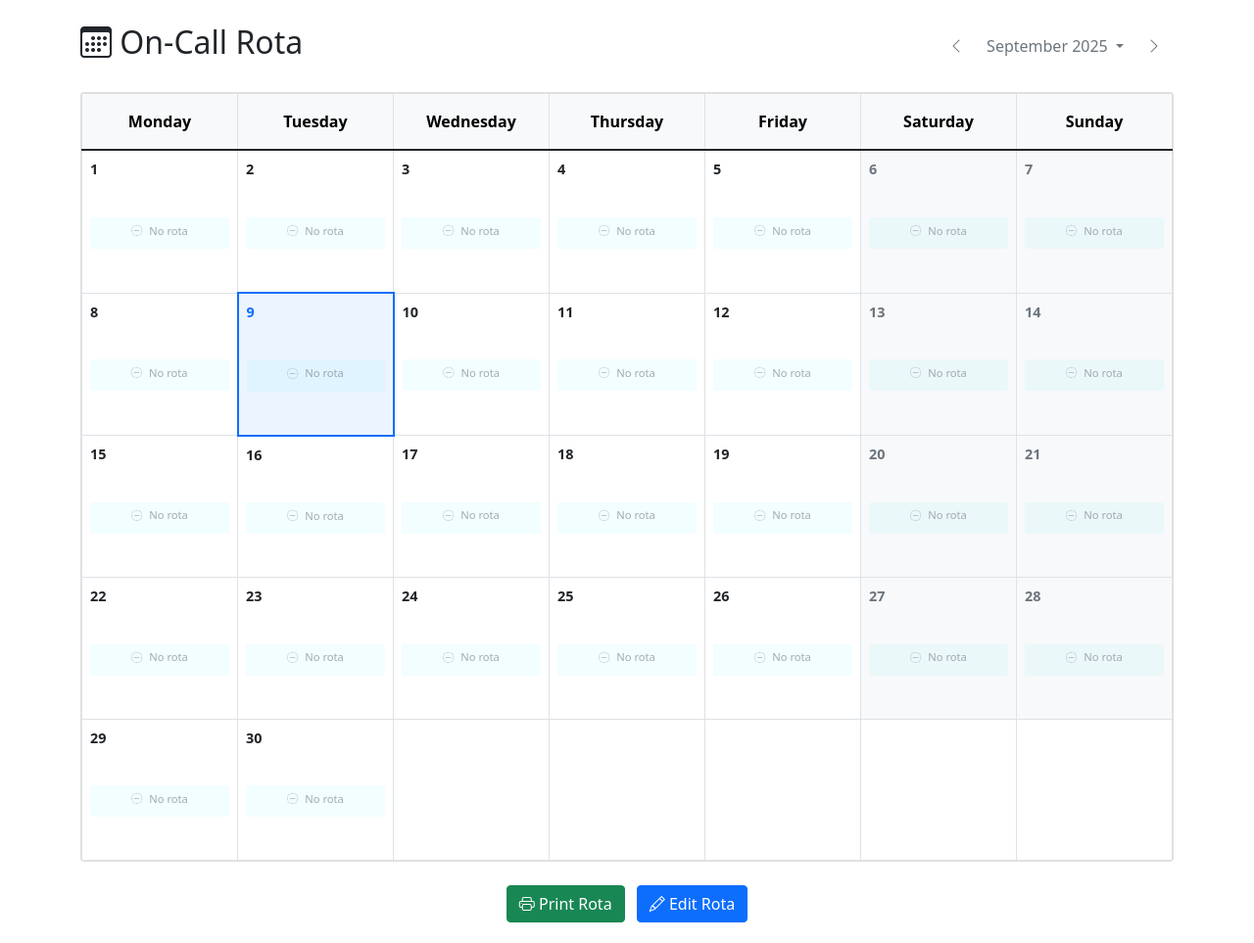
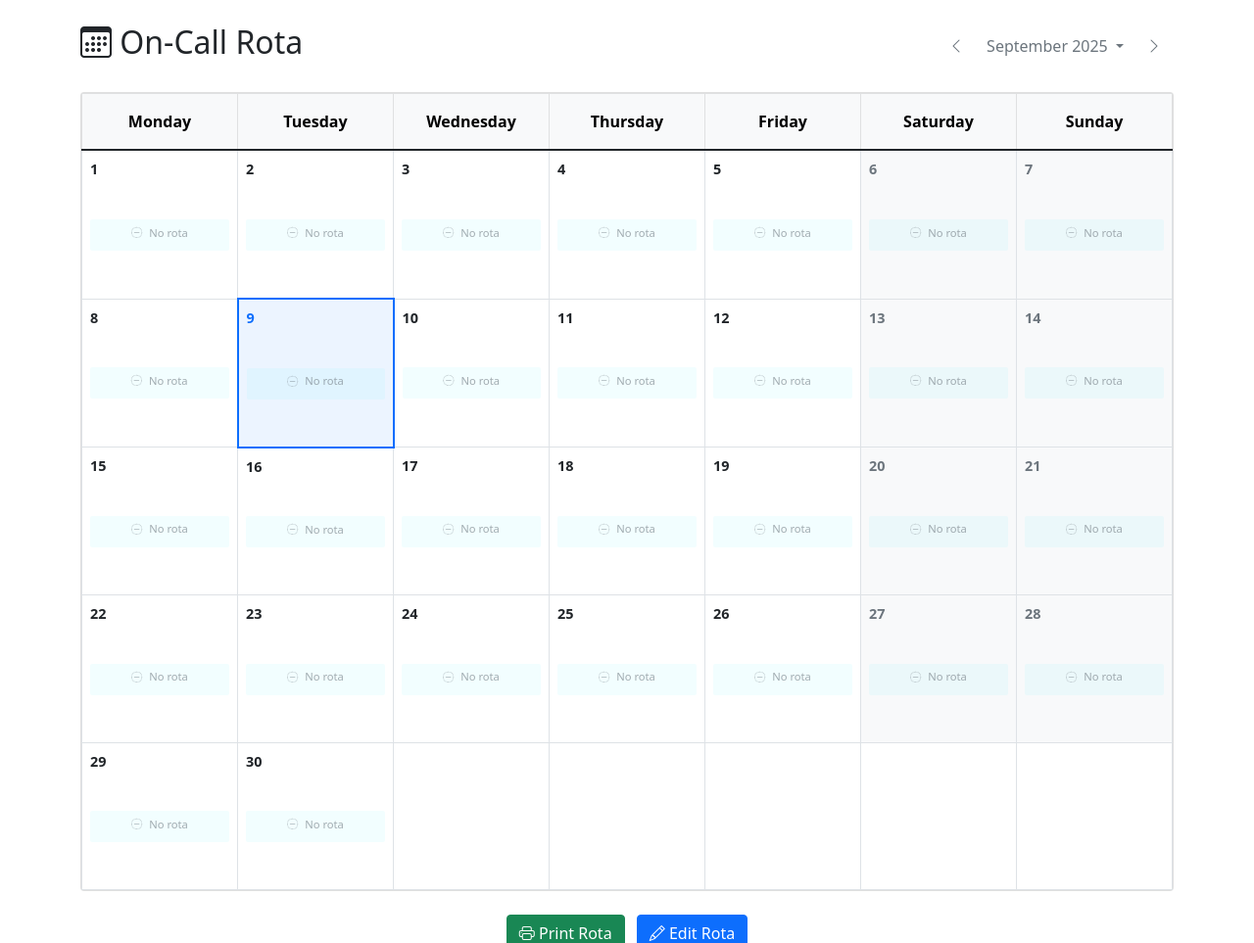
Before and after one commit to machnine/oncall_system, a Django app: page /rota/ in a window 1280 px wide. Shown: the part 56-1019 px from the top of the page at 98% size. Run offline with Django 5.2, Linux system fonts and the light colour scheme; the visitor is signed in with stand-in values (Sample User, id 1); data comes from the database, SQL or seed files in the repository; data that the repository does not hold is empty; some libraries are stand-ins or nearby versions.

Commit message:
consistent empty/fill roata UI

```diff
--- a/static/css/rota_calendar.css
+++ b/static/css/rota_calendar.css
@@ -89,7 +89,6 @@
     cursor: default;
     overflow: visible;
     min-width: 60px;
-    margin-bottom: 2px;
 }
 
 /* Staff delete button styles */
@@ -114,16 +113,6 @@
 
 .staff-entry:hover .staff-delete-btn {
     opacity: 1;
-}
-
-/* Rota row border styles */
-.rota-day .rota-row {
-    /* border-bottom: 1px solid #ff0000 !important; */
-    margin-bottom: 2px !important;
-}
-
-.rota-day .rota-row:last-child {
-    border-bottom: none !important;
 }
 
 /* Context menu styles */
```
